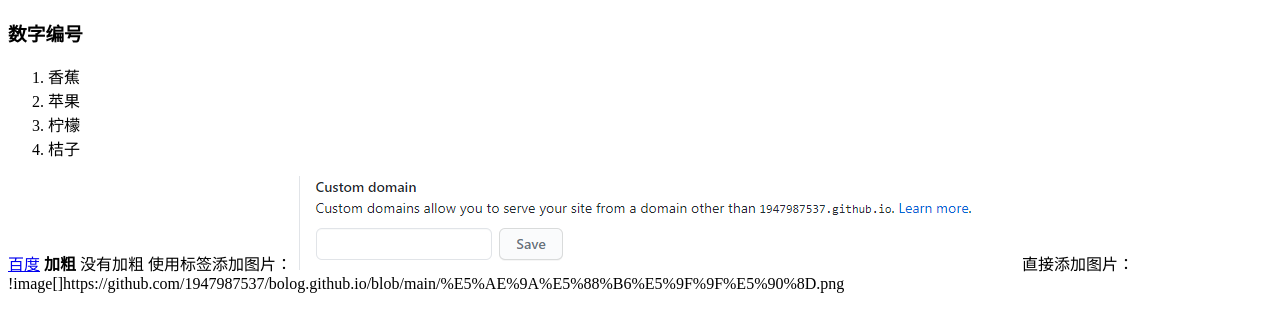
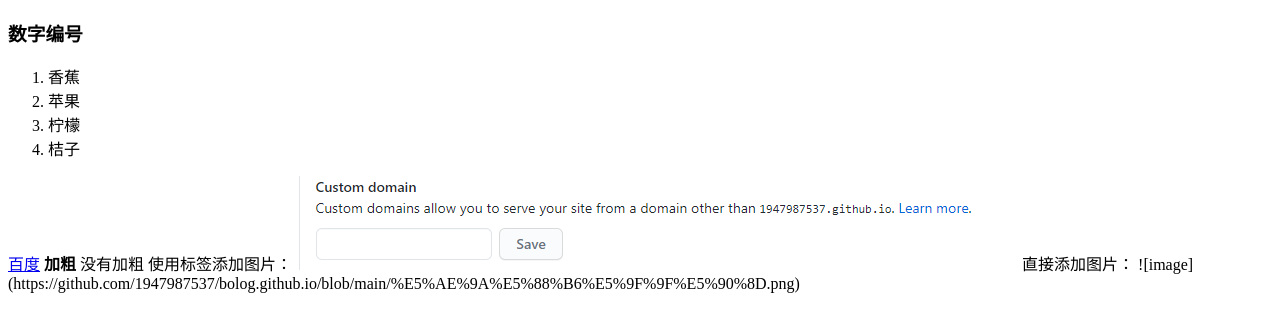
Before and after one commit to 1947987537/bolog.github.io, a plain HTML site: page index.html in a window 1280 px wide. Drawn offline with Linux system fonts and the light colour scheme.

Commit message:
Update index.html

```diff
--- a/index.html
+++ b/index.html
@@ -21,6 +21,6 @@
   使用标签添加图片：
   <image src="https://github.com/1947987537/bolog.github.io/blob/main/%E5%AE%9A%E5%88%B6%E5%9F%9F%E5%90%8D.png"/>
   直接添加图片：
-  !image[]https://github.com/1947987537/bolog.github.io/blob/main/%E5%AE%9A%E5%88%B6%E5%9F%9F%E5%90%8D.png
+  ![image](https://github.com/1947987537/bolog.github.io/blob/main/%E5%AE%9A%E5%88%B6%E5%9F%9F%E5%90%8D.png)
 </body>
 </html>
```
